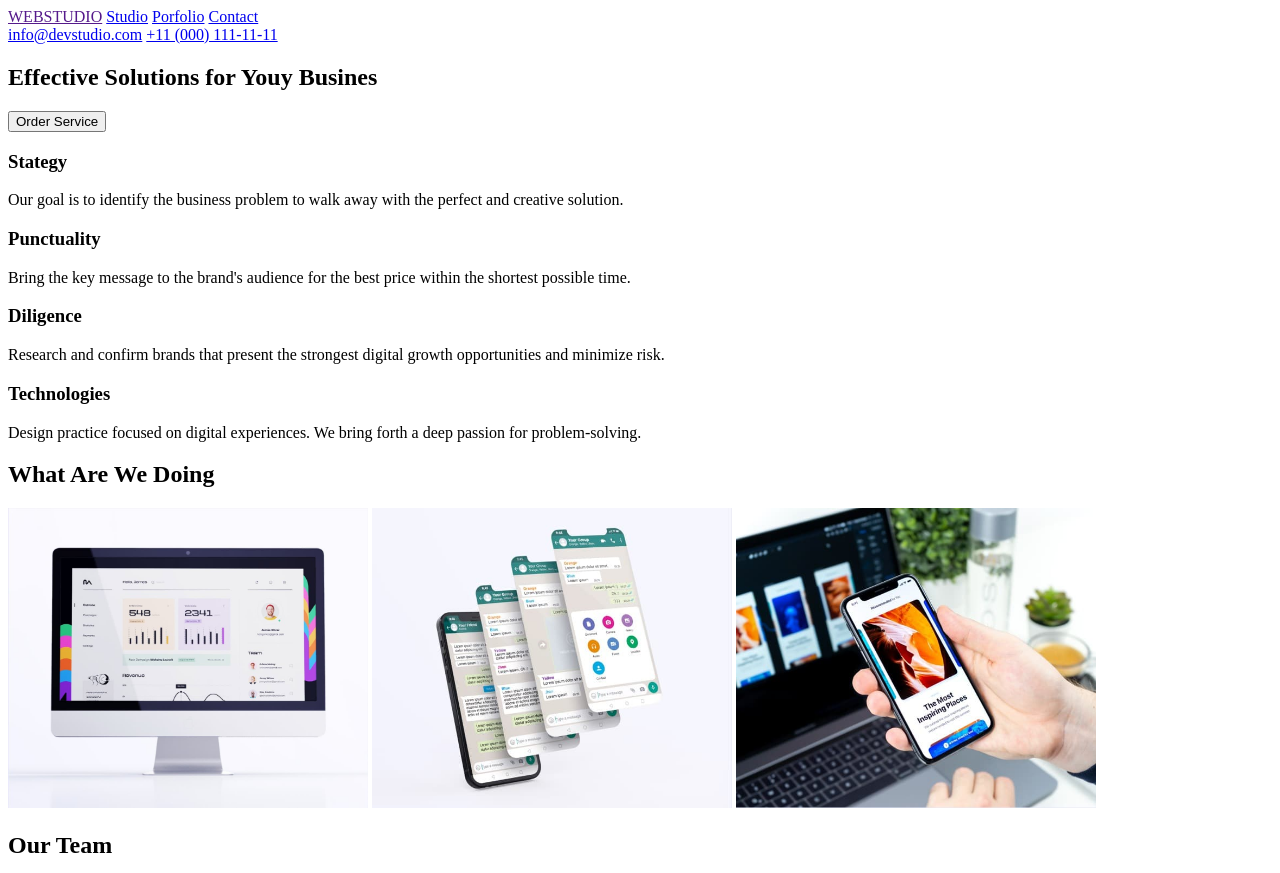
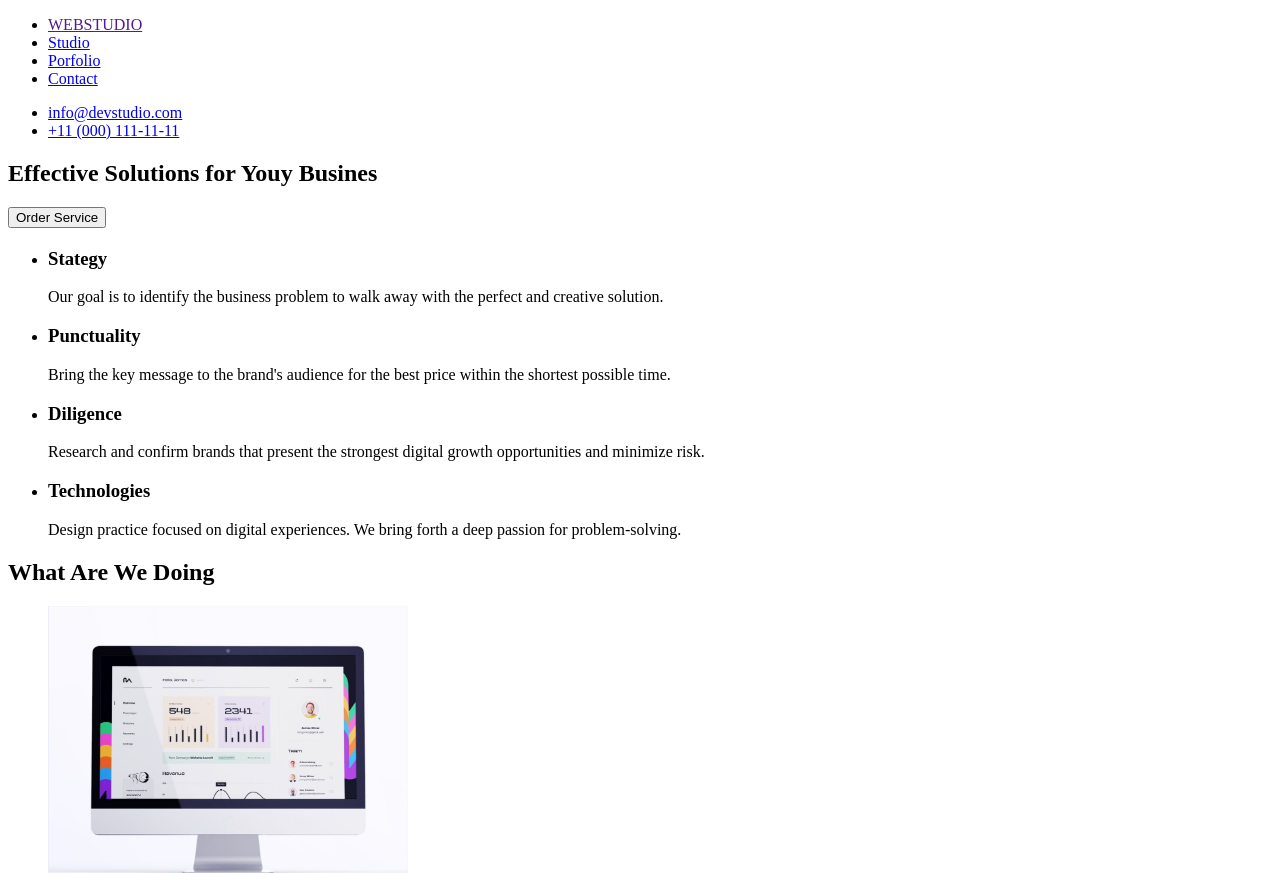
Before and after one commit to Kurbendalas/goit-markup-hw-01, a plain HTML site: page index.html in a window 1280 px wide. Shown: the top 873 px of the page. Drawn offline with Linux system fonts and the light colour scheme.

Commit message:
goit-markup-hw-01
1

```diff
--- a/index.html
+++ b/index.html
@@ -11,13 +11,17 @@
 <body>
   <header>
     <nav>
-      <a href="">WEBSTUDIO</a>
-      <a href="http://">Studio</a>
-      <a href="http://">Porfolio</a>
-      <a href="http://">Contact</a>
+      <ul>
+      <li><a href="">WEBSTUDIO</a></li>
+      <li><a href="http://">Studio</a></li>
+      <li><a href="http://">Porfolio</a></li>
+      <li><a href="http://">Contact</a></li>
+    </ul>
     </nav>
-    <a href="mailto:info@devstudio.com">info@devstudio.com</a>
-    <a href="tel:+110001111111">+11 (000) 111-11-11</a>
+    <ul>
+    <li><a href="mailto:info@devstudio.com">info@devstudio.com</a></li>
+    <li><a href="tel:+110001111111">+11 (000) 111-11-11</a></li>
+  </ul>
   </header>
   <main>
     <!-- Hero -->
@@ -27,46 +31,49 @@
     </section>
     <!-- 1 -->
     <section>
-      <p>
-      <h3>Stategy</h3>Our goal is to identify the business
-      problem to walk away with the perfect and creative solution. </p>
-      <p>
-      <h3>Punctuality</h3>Bring the key message to the brand's audience for the best price within the shortest possible
-      time.</p>
-      <p>
-      <h3>Diligence</h3>Research and confirm brands that present the strongest digital growth opportunities and minimize
-      risk.</p>
-      <p>
-      <h3>Technologies</h3>Design practice focused on digital experiences. We bring forth a deep passion for
-      problem-solving.</p>
+      <h2></h2>
+      <ul>
+        <li><p><h3>Stategy</h3>Our goal is to identify the business
+          problem to walk away with the perfect and creative solution. </p></li>
+        <li><p><h3>Punctuality</h3>Bring the key message to the brand's audience for the best price within the shortest possible
+          time.</p></li>
+        <li><p><h3>Diligence</h3>Research and confirm brands that present the strongest digital growth opportunities and minimize
+          risk.</p></li>
+        <li><p><h3>Technologies</h3>Design practice focused on digital experiences. We bring forth a deep passion for
+          problem-solving.</p></li>
+      </ul>
     </section>
     <!-- 2 -->
     <section>
       <h2>What Are We Doing</h2>
-      <img src="./img/1.jpg" alt="0" width="360px" height="300px">
-      <img src="./img/2.jpg" alt="0" width="360px" height="300px">
-      <img src="./img/3.jpg" alt="" width="360px" height="300px">
+      <ul>
+        <li><img src="./img/1.jpg" alt="monitor" width="360" height="300"></li>
+        <li><img src="./img/2.jpg" alt="screen" width="360" height="300"></li>
+        <li><img src="./img/3.jpg" alt="phone" width="360" height="300"></li>
+      </ul>
     </section>
     <!-- 3 -->
     <section class="section-3">
       <h2>Our Team</h2>
-      <img src="./img/p1.jpg" alt="0" width="264px" height="260px">
-      <h3>Mark Guerrero</h3>
-      <p>Product Designer</p>
-      <img src="./img/p2.jpg" alt="0" width="264px" height="260px">
-      <h3>Tom Ford</h3>
-      <p>Frontend Developer</p>
-      <img src="./img/p3.jpg" alt="0" width="264px" height="260px">
-      <h3>Camila Garcia</h3>
-      <p>Marketing</p>
-      <img src="./img/p4.jpg" alt="0" width="264px" height="260px">
-      <h3>Daniel Wilson</h3>
-      <p>UI Designer</p>
-    </section>
+      <ul>
+        <li><img src="./img/p1.jpg" alt="Mark Guerrero" width="264" height="260">
+          <h3>Mark Guerrero</h3>
+          <p>Product Designer</p>
+        </li>
+        <li><img src="./img/p2.jpg" alt="Tom Ford" width="264" height="260">
+          <h3>Tom Ford</h3>
+          <p>Frontend Developer</p></li>
+        <li><img src="./img/p3.jpg" alt="Camila Garcia" width="264" height="260">
+          <h3>Camila Garcia</h3>
+          <p>Marketing</p></li>
+        <li><img src="./img/p4.jpg" alt="Daniel Wilson" width="264" height="260">
+          <h3>Daniel Wilson</h3>
+          <p>UI Designer</p></li>
+      </ul>
   </main>
   <footer>
     <p>
-    <h3>WEBSTUDIO</h3>Increase the flow of customers and sales for your business with digital marketing & growth
+      <a href="">WEBSTUDIO</a>Increase the flow of customers and sales for your business with digital marketing & growth
     solutions.</p>
   </footer>
 </body>
```
